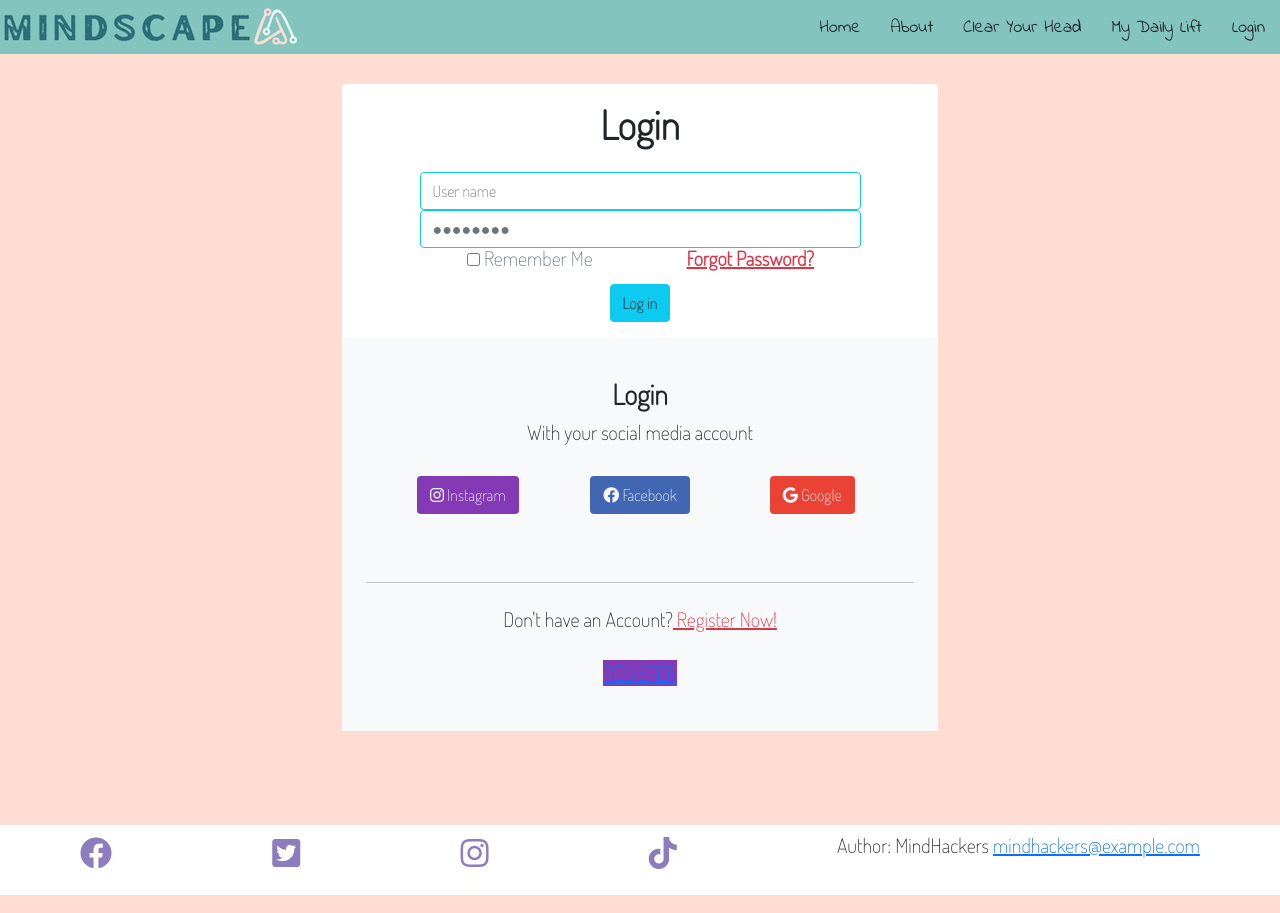
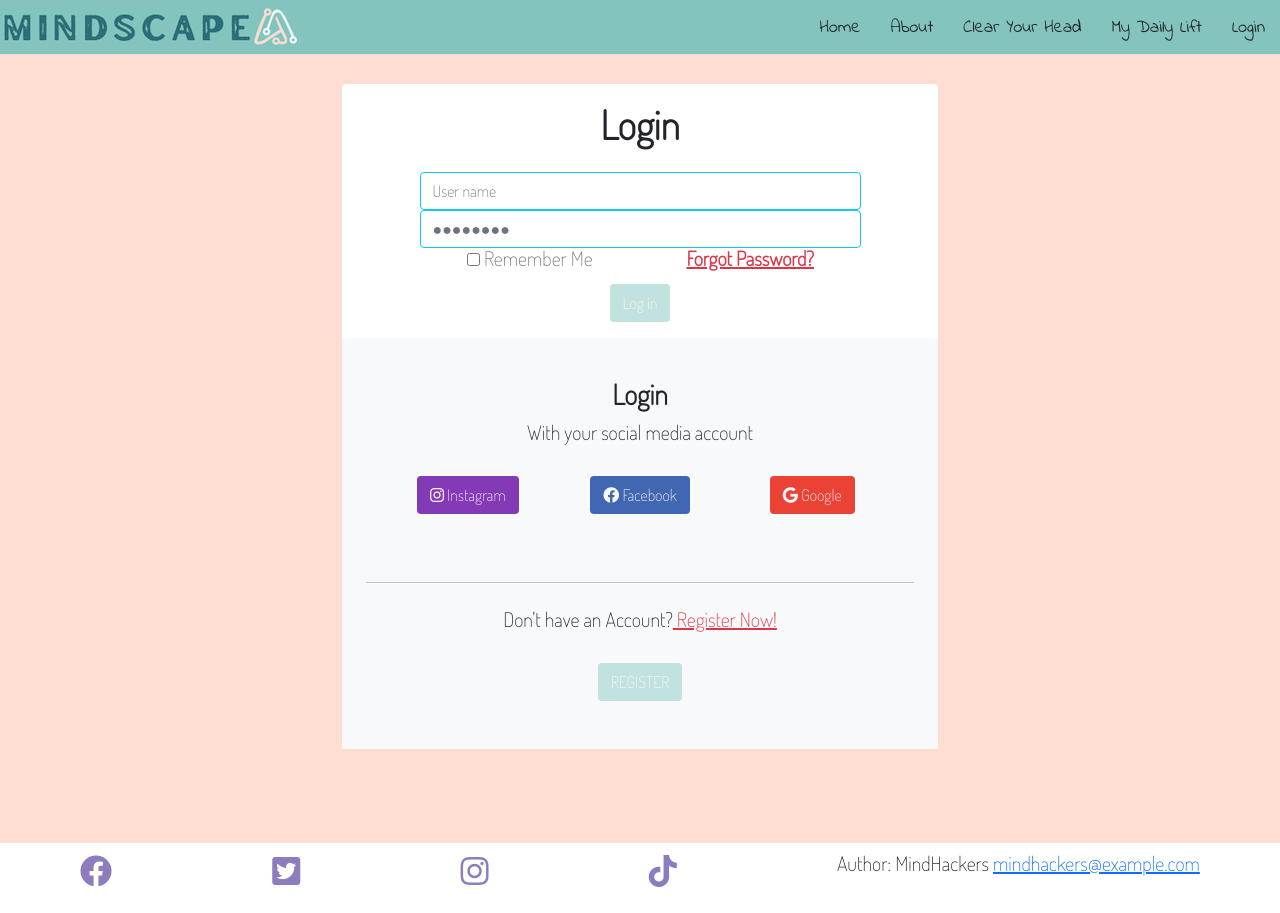
Before and after one commit to Befa79/hackathon-mindfulness, a plain HTML site: page login.html in a window 1280 px wide. Drawn offline with nearby package versions, Linux system fonts and the light colour scheme.

Commit message:
login page button color changed

```diff
--- a/login.html
+++ b/login.html
@@ -77,7 +77,7 @@
                             </div> <!-- Log in Button -->
                             <div class="form-group row justify-content-center">
                                 <div class="col-3 px-3"> <input type="submit" value="Log in"
-                                        class="btn btn-block btn-info">
+                                    class="btn text-light" style="background-color: #C1E2DE;">
                                 </div>
                             </div>
                         </form>
@@ -124,7 +124,8 @@
                                                 Now!</a></span></h5>
                                 </div>
                                 <div class="row justify-content-center align-items-center pt-4 pb-5">
-                                    <div class="col-4"> <a href="#" style="background-color: #833AB4;"> REGISTER </a> </div>
+                                    <div class="col-4"> <a href="#" class="btn text-light" style="background-color: #C1E2DE;"> REGISTER </a>
+                                    </div>
                                 </div>
                             </div>
                         </div>
```
